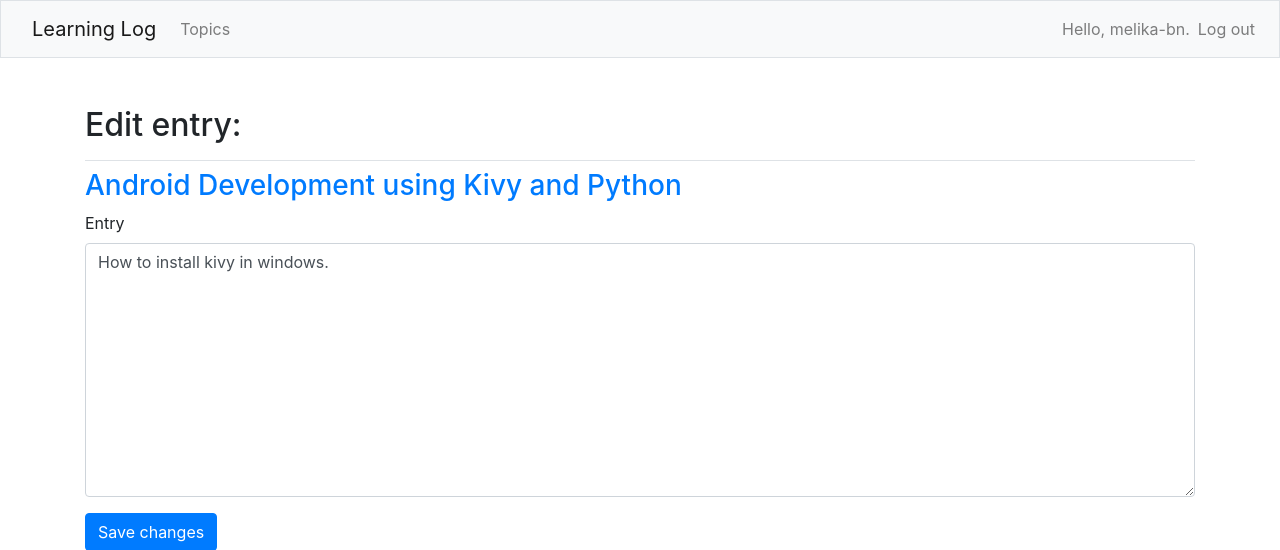
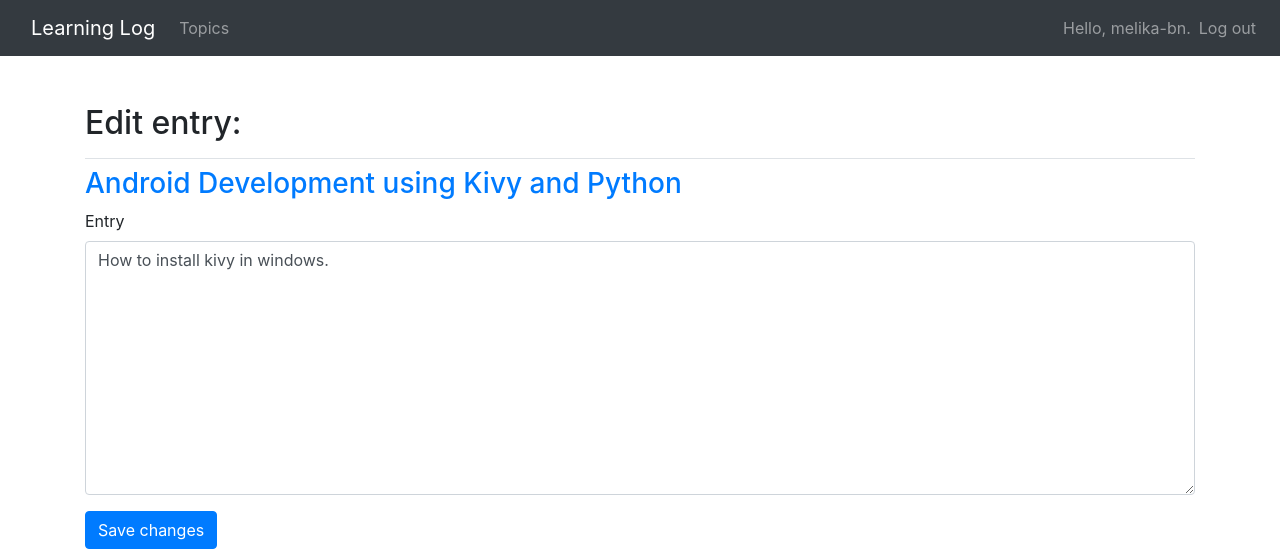
Before and after one commit to melikabaharnemati/Learning-log-website, a Django app: page /edit_entry/1/ in a window 1280 px wide. Shown: the top 550 px of the page. Run offline with Django 4.2, Linux system fonts and the light colour scheme; a user stored in the database is signed in; data comes from the database, SQL or seed files in the repository; both versions use the stored data as it was after the commit; some libraries are stand-ins or nearby versions.

Commit message:
End of styling

```diff
--- a/learning_logs/templates/learning_logs/base.html
+++ b/learning_logs/templates/learning_logs/base.html
@@ -16,7 +16,7 @@
 
 <body>
 
-  <nav class="navbar navbar-expand-md navbar-light bg-light mb-5 border">
+  <nav class="navbar navbar-expand-md navbar-dark bg-dark mb-5">
 
     <a class="navbar-brand" style="margin-left:15px;" href="{% url 'learning_logs:index'%}">Learning Log</a>
 
```
Also changed, not shown: db.sqlite3.
